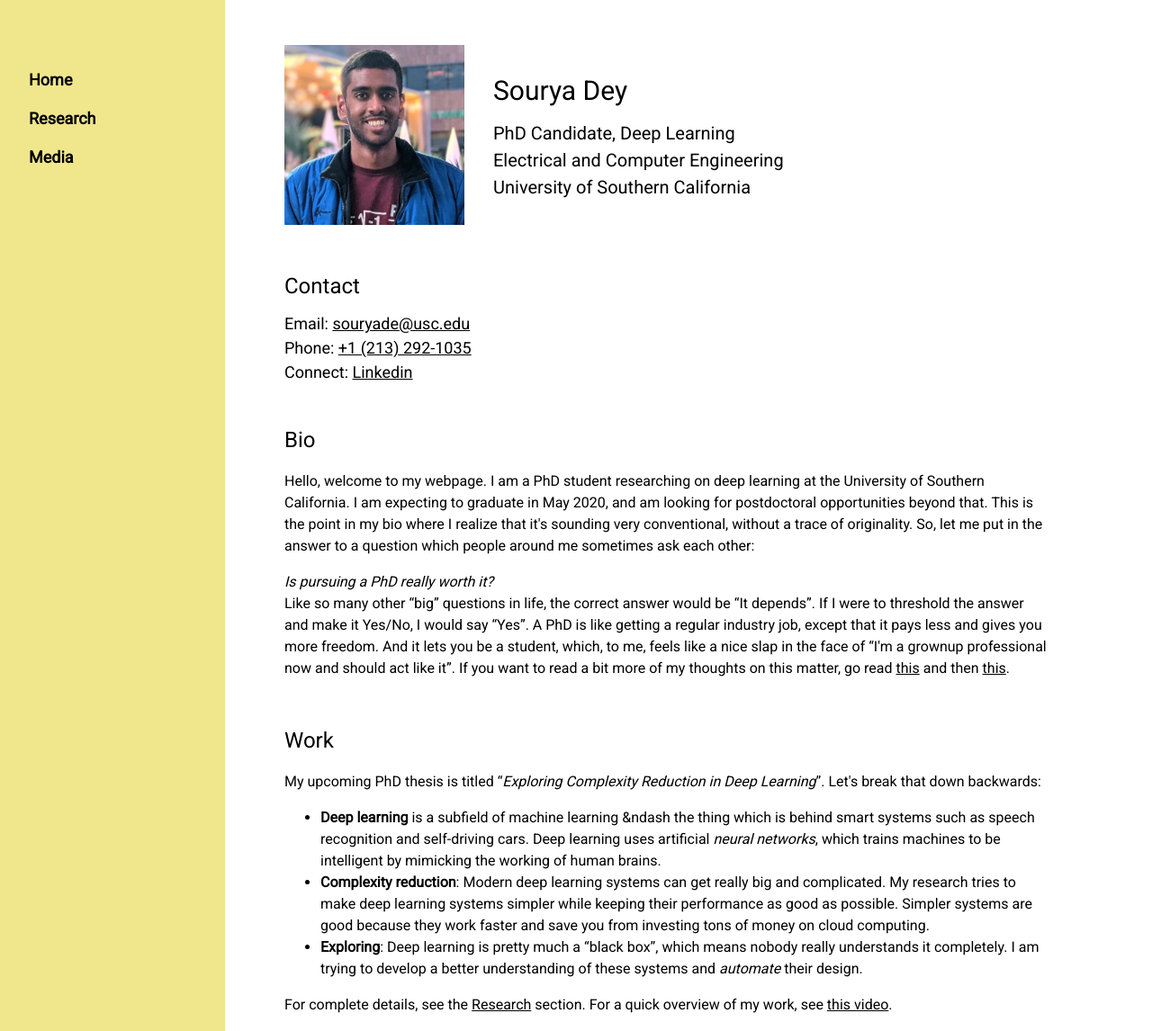
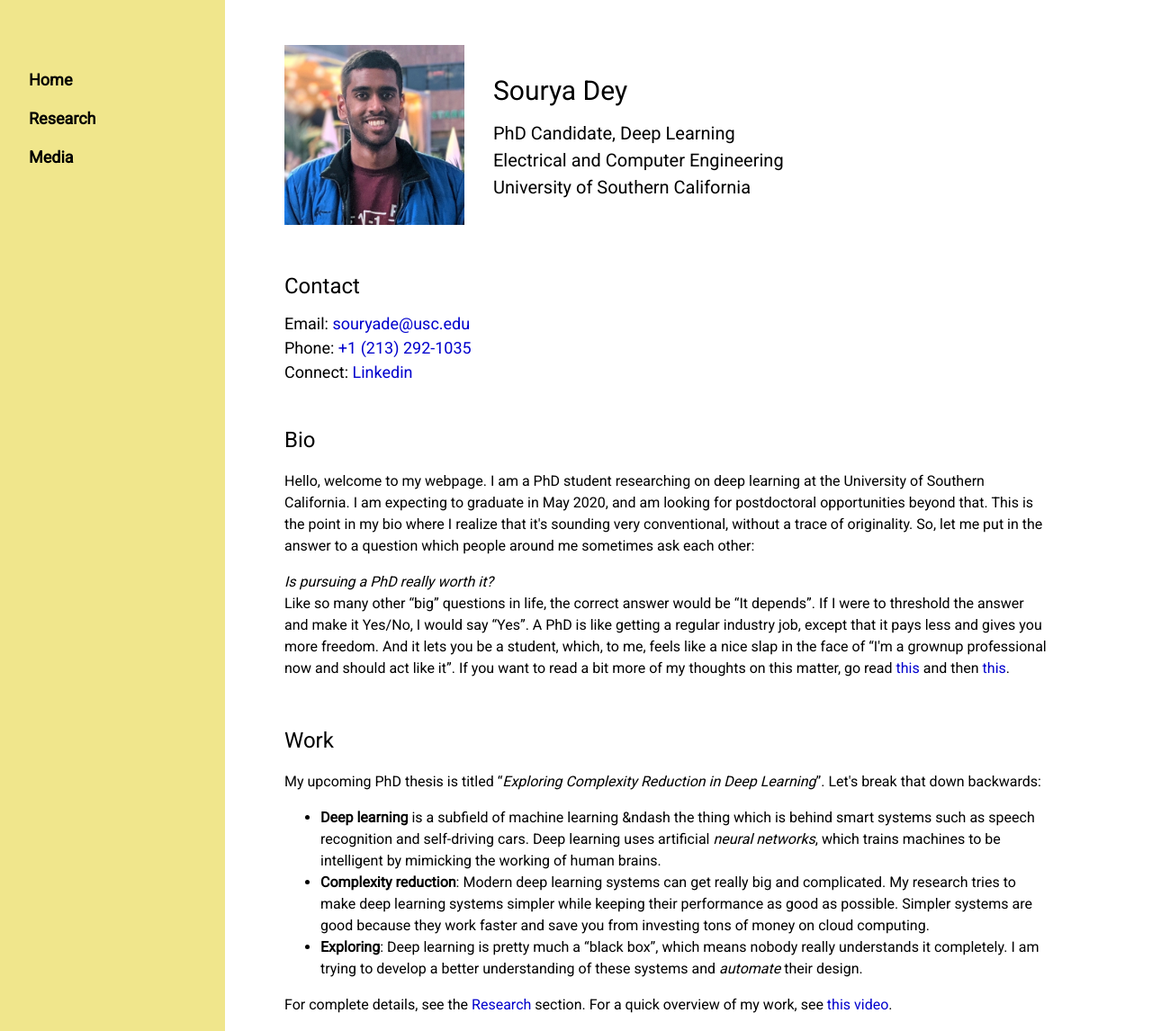
Before and after one commit to souryadey/souryadey.github.io, a Jekyll site: the page built from index.html, in a window 1280 px wide and 1146 px high. Shown: the whole window at 90% size. Built offline with Jekyll 4.4.1, drawn with Linux system fonts in a browser that asks for light colours.

Commit message:
changing link colors

```diff
--- a/_layouts/default.html
+++ b/_layouts/default.html
@@ -23,6 +23,8 @@
 			<style>
 			body,h1,h2,h3,h4,h5 {font-family: "Roboto", sans-serif}
 			body {font-size:16px;}
+			a{color:mediumblue;text-decoration:none;}
+			a:hover{color:mediumblue;text-decoration:underline;}
 			</style>
 		</head>
 
```
